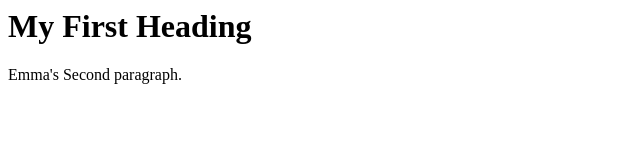
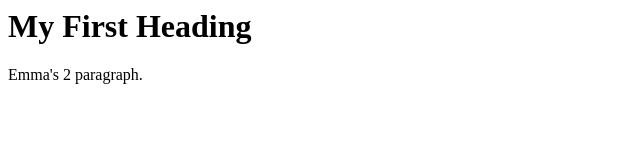
Before and after one commit to alanzha0598/docker-nginx, a plain HTML site: page src/index.html in a window 1280 px wide. Shown: the full height of the page, 0-640 px from the left. Drawn offline with Linux system fonts and the light colour scheme.

Commit message:
Update index.html

```diff
--- a/src/index.html
+++ b/src/index.html
@@ -3,7 +3,7 @@
 
 <h1>My First Heading</h1>
 
-<p>Emma's Second paragraph.</p>
+<p>Emma's 2 paragraph.</p>
 
 </body>
 </html>
```
